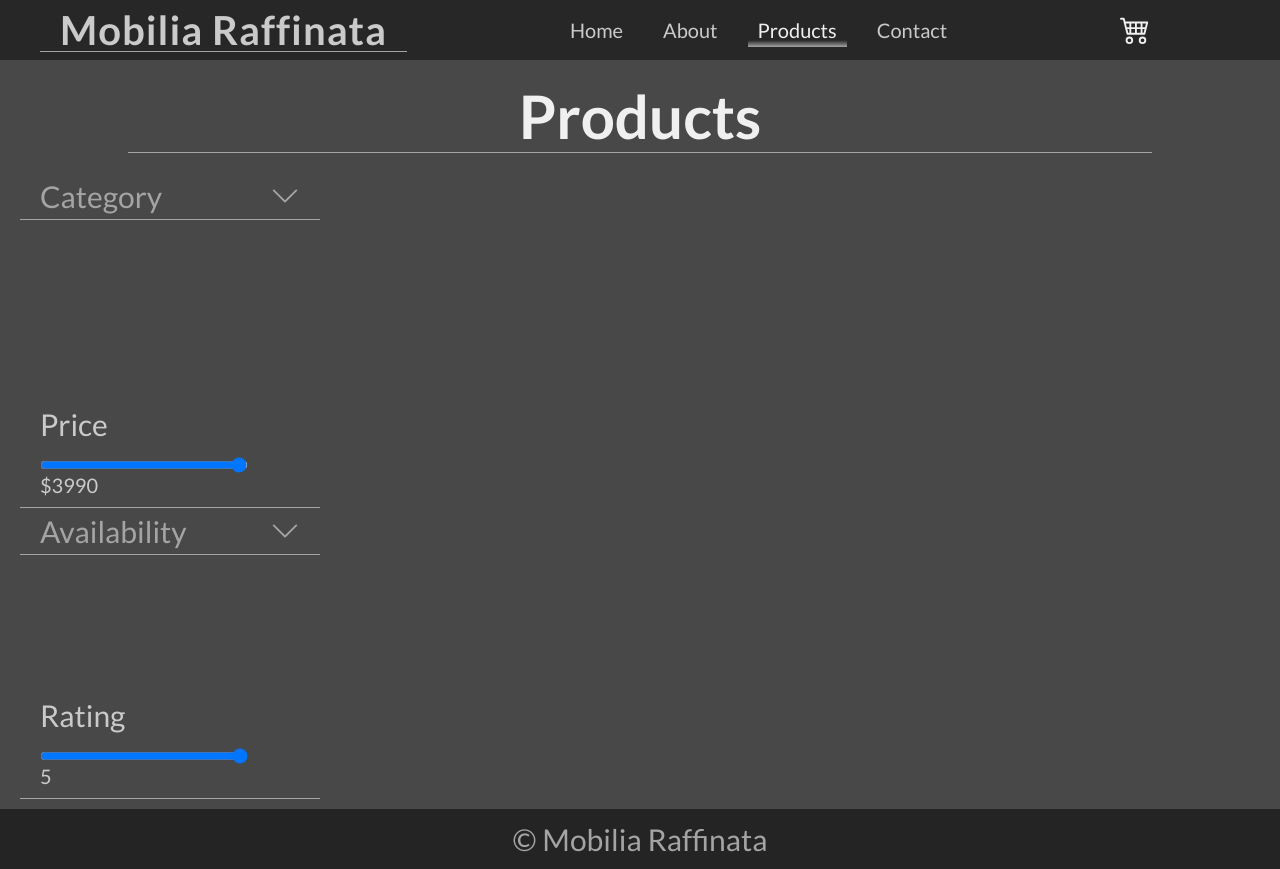
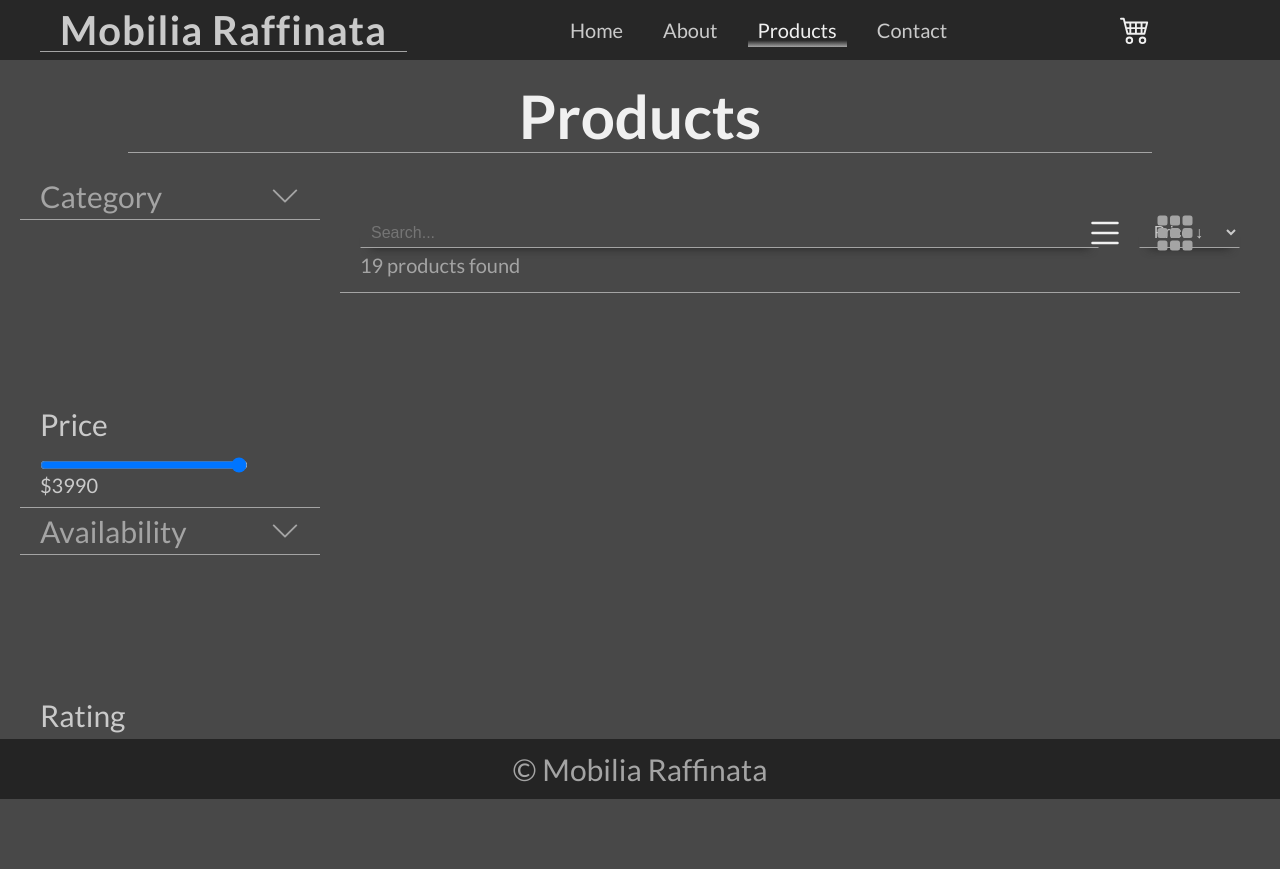
Before and after one commit to rasmussenToniolo/mobilia-raffinata, a React app: page / in a window 1280 px wide. Both pictures are taken after a click on the item "Products". After the commit the page ends 800 px from the top, so only its background shows below. Built offline with nearby package versions, Linux system fonts and the light colour scheme.

Commit message:
Products top bar

```diff
--- a/src/components/Pages/Products/Filters.tsx
+++ b/src/components/Pages/Products/Filters.tsx
@@ -13,6 +13,9 @@ export function Filters(props: {data: Product[]; setData: (data: Product[]) => v
       <DropDown title="availability" data={['in stock', 'out of stock', 'back order']} />
 
       <Slider step={0.1} minNum={1} maxNum={5} title="rating" />
+
+      <DropDown title="color" data={['blue', 'red', 'black', 'brown', 'green']} />
+
     </div>
   )
 }
--- a/src/components/Pages/Products/Products.tsx
+++ b/src/components/Pages/Products/Products.tsx
@@ -2,6 +2,7 @@ const productsData = require('../../../products.json');
 import { useState } from "react";
 import { CartItem } from "../../../App";
 import { Filters } from "./Filters";
+import { TopBar } from './TopBar';
 console.log(productsData.data[0])
 
 interface ProductRating {
@@ -35,7 +36,7 @@ export function Products(props: {setCartItems: (items: CartItem[]) => void;}) {
       <section className="products__store">
         <Filters setData={setData} data={data} />
 
-
+        <TopBar />
       </section>
     </main>
   )
--- /dev/null
+++ b/src/components/Pages/Products/TopBar.tsx
@@ -0,0 +1,35 @@
+import { useState } from "react"
+
+export function TopBar() {
+  const [layout, setLayout] = useState<string>('row');
+
+  return (
+    <div className="top-bar">
+      <div className="top-bar__search">
+        <input id="search" type="text" className="top-bar__search--input" placeholder="Search..." />
+        <label htmlFor="search" className="top-bar__search--label">19 products found</label>
+      </div>
+
+      <select name="sort" id="sort" className="top-bar__sort-selector">
+        <option value="price-desc" className="top-bar__sort-selector--option">Price &darr;</option>
+        <option value="price-asc" className="top-bar__sort-selector--option">Price &uarr;</option>
+
+        <option value="rating-desc" className="top-bar__sort-selector--option">Rating &darr;</option>
+        <option value="rating-asc" className="top-bar__sort-selector--option">Rating &uarr;</option>
+      </select>
+
+      <div className="top-bar__layout">
+        <button onClick={() => setLayout('row')} className={`top-bar__layout--row layout-btn ${layout == 'row' ? 'selected' : ''}`}>
+          <svg xmlns="http://www.w3.org/2000/svg" width="16" height="16" fill="currentColor" className="bi bi-list" viewBox="0 0 16 16">
+            <path fillRule="evenodd" d="M2.5 12a.5.5 0 0 1 .5-.5h10a.5.5 0 0 1 0 1H3a.5.5 0 0 1-.5-.5zm0-4a.5.5 0 0 1 .5-.5h10a.5.5 0 0 1 0 1H3a.5.5 0 0 1-.5-.5zm0-4a.5.5 0 0 1 .5-.5h10a.5.5 0 0 1 0 1H3a.5.5 0 0 1-.5-.5z"/>
+          </svg>
+        </button>
+        <button onClick={() => setLayout('grid')} className={`top-bar__layout--grid layout-btn ${layout == 'grid' ? 'selected' : ''}`}>
+          <svg xmlns="http://www.w3.org/2000/svg" width="16" height="16" fill="currentColor" className="bi bi-grid-3x3-gap-fill" viewBox="0 0 16 16">
+            <path d="M1 2a1 1 0 0 1 1-1h2a1 1 0 0 1 1 1v2a1 1 0 0 1-1 1H2a1 1 0 0 1-1-1V2zm5 0a1 1 0 0 1 1-1h2a1 1 0 0 1 1 1v2a1 1 0 0 1-1 1H7a1 1 0 0 1-1-1V2zm5 0a1 1 0 0 1 1-1h2a1 1 0 0 1 1 1v2a1 1 0 0 1-1 1h-2a1 1 0 0 1-1-1V2zM1 7a1 1 0 0 1 1-1h2a1 1 0 0 1 1 1v2a1 1 0 0 1-1 1H2a1 1 0 0 1-1-1V7zm5 0a1 1 0 0 1 1-1h2a1 1 0 0 1 1 1v2a1 1 0 0 1-1 1H7a1 1 0 0 1-1-1V7zm5 0a1 1 0 0 1 1-1h2a1 1 0 0 1 1 1v2a1 1 0 0 1-1 1h-2a1 1 0 0 1-1-1V7zM1 12a1 1 0 0 1 1-1h2a1 1 0 0 1 1 1v2a1 1 0 0 1-1 1H2a1 1 0 0 1-1-1v-2zm5 0a1 1 0 0 1 1-1h2a1 1 0 0 1 1 1v2a1 1 0 0 1-1 1H7a1 1 0 0 1-1-1v-2zm5 0a1 1 0 0 1 1-1h2a1 1 0 0 1 1 1v2a1 1 0 0 1-1 1h-2a1 1 0 0 1-1-1v-2z"/>
+          </svg>
+        </button>
+      </div>
+    </div>
+  )
+}
--- /dev/null
+++ b/src/sass/components/_topBar.scss
@@ -0,0 +1,103 @@
+.top-bar {
+  position: absolute;
+  top: 1rem;
+  right: 4rem;
+  width: calc(100% - 38rem);
+  height: 12rem;
+  border-bottom: 1px solid $light-grey;
+  display: flex;
+  flex-direction: row;
+  justify-content: flex-start;
+  align-items: center;
+  background-color: $dark-grey;
+  // border: 2px solid white;
+
+
+  &__search {
+    position: relative;
+    height: 100%;
+    width: 100rem;
+    display: flex;
+    flex-direction: column;
+    justify-content: center;
+    align-items: flex-start;
+    margin-left: 2rem;
+
+    &--input {
+      background-color: $dark-grey;
+      padding: .5rem 1rem;
+      width: 100%;
+      font-size: 1.6rem;
+      color: $lighter-grey;
+      border: 1px solid transparent;
+      border-bottom: 1px solid $light-grey;
+      box-shadow: 0 1rem 1rem -1rem $darker-grey;
+
+      &:focus {
+        outline: none;
+        box-shadow: 0 1rem 1rem -1rem black;
+      }
+    }
+
+    &--label {
+      font-size: 2rem;
+      color: $light-grey;
+      position: absolute;
+      top: 8rem;
+    }
+  }
+
+  &__sort-selector {
+    width: 12rem;
+    margin-left: 4rem;
+    padding: .5rem 1rem;
+    font-size: 1.6rem;
+    color: $lighter-grey;
+    text-transform: capitalize;
+    background-color: $dark-grey;
+    border: 1px solid transparent;
+    border-bottom: 1px solid $light-grey;
+    box-shadow: 0 1rem 1rem -1rem $darker-grey;
+
+
+    &:focus {
+      outline: none;
+    }
+  }
+
+  &__layout {
+    position: absolute;
+    right: 4rem;
+    // border: 2px solid black;
+    margin-left: 2rem;
+    width: 12rem;
+    display: flex;
+    justify-content: space-between;
+    align-items: center;
+
+    .layout-btn {
+      border: none;
+      display: flex;
+      justify-content: center;
+      align-items: center;
+      padding: .5rem;
+      background-color: transparent;
+      cursor: pointer;
+      border-radius: .5rem;
+
+      .bi {
+        width: 4rem;
+        height: 4rem;
+        color: $light-grey;
+        transition: color $fast-transition linear;
+      }
+
+      &:hover,
+      &.selected {
+        .bi {
+          color: $white;
+        }
+      }
+    }
+  }
+}
--- a/src/sass/main.scss
+++ b/src/sass/main.scss
@@ -10,8 +10,9 @@
 @import './components/footer';
 @import './components/header';
 @import './components/navbar';
+@import './components/slider';
 @import './components/smallCart';
-@import './components/slider';
+@import './components/topBar';
 
 @import './pages/about';
 @import './pages/contact';
--- a/src/sass/pages/_products.scss
+++ b/src/sass/pages/_products.scss
@@ -10,7 +10,8 @@
   }
 
   &__store {
-    // height: 100rem;
+    position: relative;
+    height: calc(100vh - 23.4rem);
     width: 100%;
     // border: 2px solid white;
     margin: 1rem 0;
@@ -19,7 +20,8 @@
   &__filters {
     // position: fixed;
     width: 30rem;
-    height: 100%;
+    height: 75vh;
+    overflow-y: scroll;
     margin: 0 2rem;
     padding-top: 1rem;
     // border: 2px solid white;
```
